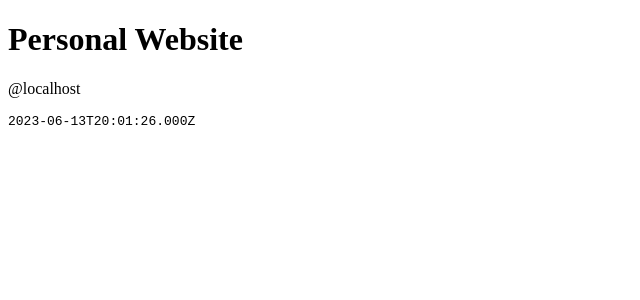
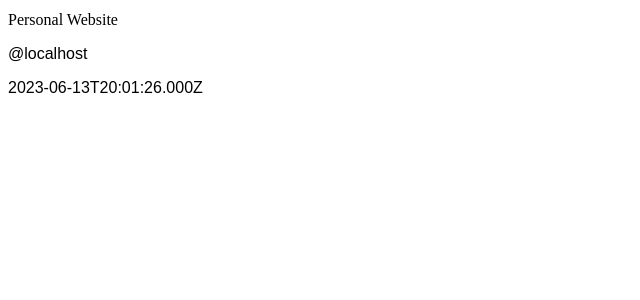
Before and after one commit to momiller121/markmiller-website, a SvelteKit app: page / in a window 1280 px wide. Shown: the top 300 px of the page, without its empty margins (0-640 px from the left). Built offline with nearby package versions, Linux system fonts and the light colour scheme.

Commit message:
custom font

```diff
--- /dev/null
+++ b/src/lib/config.ts
@@ -0,0 +1,5 @@
+import { dev } from "$app/environment"
+
+export const title = 'Personal Website'
+export const description = 'A personal website, that\'s all.'
+export const url = dev ? 'http://localhost:5173/' : 'https://markmiller-website.pages.dev/'
--- a/src/routes/+layout.svelte
+++ b/src/routes/+layout.svelte
@@ -1,4 +1,7 @@
 <script>
+	import 'open-props/style'
+	import 'open-props/normalize'
+	import 'open-props/buttons'
 	// import './styles.css';
 </script>
 
--- a/src/routes/+page.svelte
+++ b/src/routes/+page.svelte
@@ -11,3 +11,17 @@
 <p>@{data.host}</p>
 
 <pre>{renderTime}</pre>
+
+<style>
+	*,
+	:not(p) {
+		font-family: 'Rammetto One', sans-serif;
+	}
+
+	h1 {
+		line-height: var(--font-lineheight-1);
+		font-size: var(--font-size-fluid-3);
+		font-weight: var(--font-weight-9);
+		font-family: var(--font-sans);
+	}
+</style>
```
